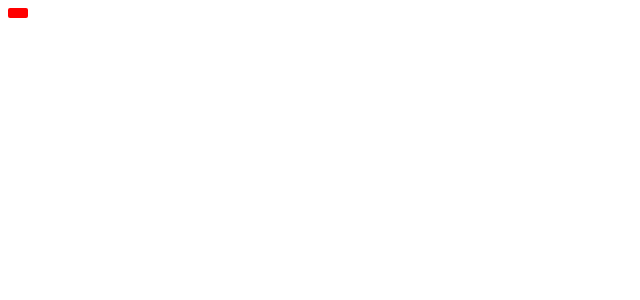
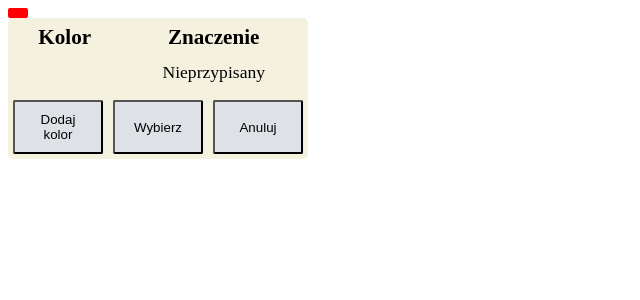
Before and after one commit to LukaszSzyp/EasyDocs, a React (Create React App) app: page / in a window 1280 px wide. Shown: the top 300 px of the page, without its empty margins (0-640 px from the left). Built offline with nearby package versions, Linux system fonts and the light colour scheme.

Commit message:
add PopUpColorStatus Component

```diff
--- /dev/null
+++ b/src/Components/PopUpColorStatus.jsx
@@ -0,0 +1,64 @@
+import { useState } from "react";
+import styled from "styled-components";
+
+const Container = styled.div`
+  width: 300px;
+  border-radius: 5px;
+  display: flex;
+  flex-direction: column;
+  justify-content: center;
+  background-color: #f4f1de;
+`;
+
+const Table = styled.table``;
+
+const Thead = styled.tr`
+  font-size: 1.2em;
+  font-weight: bold;
+`;
+
+const Tcell = styled.td`
+  padding: 5px 10px;
+  text-align: center;
+  font-size: 1.1em;
+`;
+
+const ButtonContainer = styled.div`
+  display: flex;
+  justify-content: space-between;
+`;
+
+const Button = styled.button`
+  width: 90px;
+  padding: 10px 15px;
+  margin: 10px 5px 5px 5px;
+  background-color: #dee2e6;
+  border-radius: 2px;
+`;
+
+export const PopUpColorStatus = () => {
+  const [colorStatus, setColorStatus] = useState({
+    color: "255,255,255",
+    meaning: "Nieprzypisany",
+  });
+
+  return (
+    <Container>
+      <Table>
+        <Thead>
+          <Tcell>Kolor</Tcell>
+          <Tcell>Znaczenie</Tcell>
+        </Thead>
+        <tr>
+          <td></td>
+          <Tcell>Nieprzypisany</Tcell>
+        </tr>
+      </Table>
+      <ButtonContainer>
+        <Button>Dodaj kolor</Button>
+        <Button>Wybierz</Button>
+        <Button>Anuluj</Button>
+      </ButtonContainer>
+    </Container>
+  );
+};
--- a/src/Pages/Main/main.jsx
+++ b/src/Pages/Main/main.jsx
@@ -1,5 +1,11 @@
+import { PopUpColorStatus } from "../../Components/PopUpColorStatus";
 import { StatusBox } from "../../Components/StatusBox";
 
 export const Main = () => {
-  return <StatusBox />;
+  return (
+    <>
+      <StatusBox />
+      <PopUpColorStatus />
+    </>
+  );
 };
```
